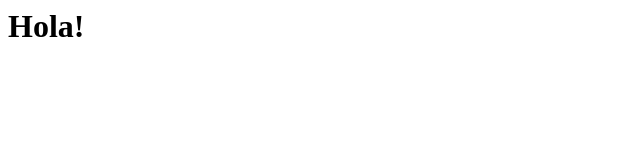
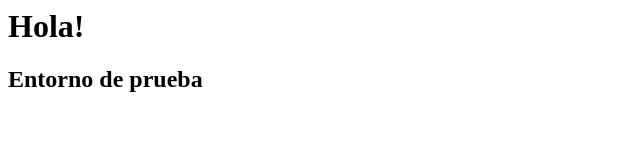
Before and after one commit to edgarpaez/wildrydes-site, a plain HTML site: page index.html in a window 1280 px wide. Shown: the whole page, without its empty margins (0-640 px from the left). Drawn offline with Linux system fonts and the light colour scheme.

Commit message:
Se agrega h2

```diff
--- a/index.html
+++ b/index.html
@@ -1,3 +1,4 @@
 <html>
 	<h1>Hola!</h1>
+	<h2>Entorno de prueba</h2>
 </html>
```
